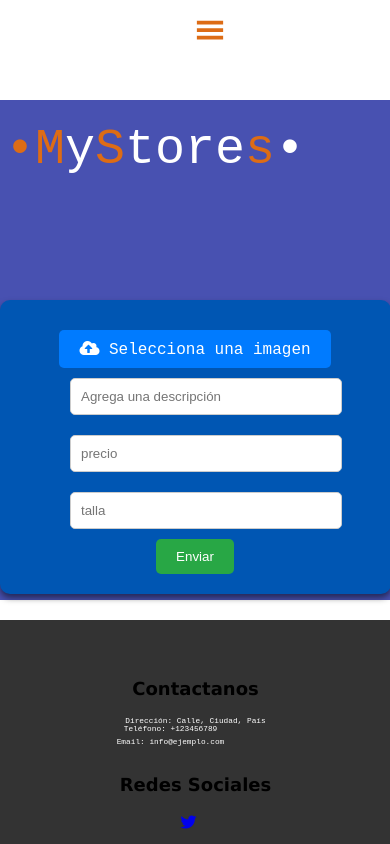
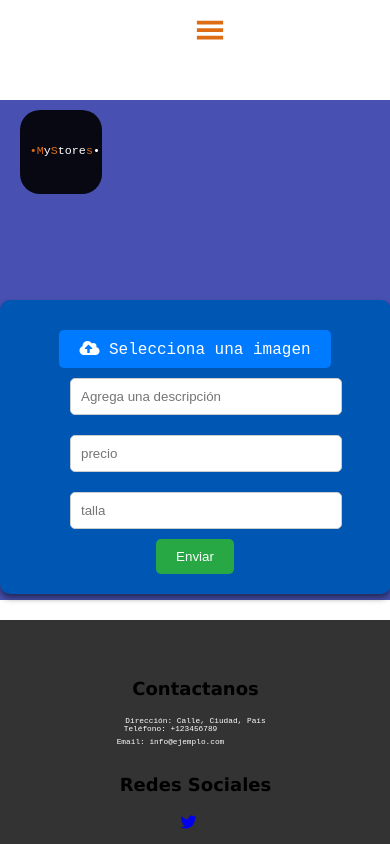
Before and after one commit to jzpoe/storeFull, a React (Vite) app: page /update in a window 390 px wide. Shown: the top 844 px of the page. Built offline with nearby package versions, Linux system fonts and the light colour scheme; no server answers; a small style sheet from the web is missing.

Commit message:
se da un nuevo estilo y responsive 2

```diff
--- a/src/components/body/body.css
+++ b/src/components/body/body.css
@@ -105,3 +105,4 @@ h2 {
         max-width: 768px; /* Ajusta la imagen al ancho del contenedor */
 
   }
+}
--- a/src/components/header/header.css
+++ b/src/components/header/header.css
@@ -103,7 +103,7 @@ h1 {
     justify-content: center;
     align-items: center;
   }
-  .container-header .image-overlay {
+  .image-overlay {
     max-width: 767px;
     max-height: 767px;
     height: 300px;
@@ -111,8 +111,9 @@ h1 {
   .container-header{
     max-width: 767px;
     max-height: 767px;
-    height: 300PX;
+    height: 340PX;
   }
+
   .container-swiper h1{
 
     font-size: 20px;
--- a/src/components/navbar/Navbar.jsx
+++ b/src/components/navbar/Navbar.jsx
@@ -22,17 +22,15 @@ export const Navbar = () => {
       <div className="logo">
         <h1>
           <span className="clas-spam">•M</span>
-  <span >y</span>
-  <span className="class-span" >S</span>tore
-  <span className="class-span" >s</span>•
-
-
-</h1>  </div>
+          <span>y</span>
+          <span className="class-span">S</span>tore
+          <span className="class-span">s</span>•
+        </h1>
+      </div>
 
       <nav className="container-navbar">
-
         <div className="menu-icon" onClick={() => setIsOpen(!isOpen)}>
-    <GiHamburgerMenu />
+          <GiHamburgerMenu  className="menu-hamburguesa"/>
         </div>
         <ul className={`ul-navbar ${isOpen ? "open" : ""}`}>
           <li className="navbar-li">
--- a/src/components/navbar/navbar.css
+++ b/src/components/navbar/navbar.css
@@ -15,28 +15,28 @@
   display: flex;
   align-items: center;
   justify-content: center;
-  margin-right: 100px; /* Mueve el logo al extremo derecho */
-  padding-left: 20px; /* Añade un poco de espacio a la izquierda del logo */
+  margin-right: 5%; /* Mueve el logo al extremo derecho */
+  padding-left: 1%; /* Añade un poco de espacio a la izquierda del logo */
   position: fixed;
-width: 200px;
-  height: 100px;
+  width: 20%; /* Porcentaje del ancho del contenedor padre */
+  height: 10%; /* Porcentaje del alto del contenedor padre */
+  background-color: rgb(0,0,0, 0.9);
+  border-radius: 20px;
+  margin-left: 20px;
+  margin-top: 10px;
 }
 
 .logo h1 {
   margin: 0; /* Elimina el margen del título del logo */
-  font-size: 50px;
+  font-size: 3vw; /* Tamaño de fuente relativo al ancho de la ventana */
   color: #fff;
-  margin-left: 70px;
+  margin-left: 5%; /* Espacio a la izquierda del texto */
+}
 
-}
-.class-span{
-  color: rgb(221, 108, 21);
-
-}
-.clas-spam{
+.clas-spam,
+.class-span {
   color: rgb(221, 108, 21);
 }
-
 .menu-icon {
   display: none;
 }
@@ -89,8 +89,12 @@ width: 200px;
   margin-right: 160px; /* Espacio entre elementos del Navbar */
   width: 170px;
 }
+.menu-hamburguesa{
+  color: rgb(221, 108, 21);
+
+}
 svg{
-  color: rgb(221, 108, 21);
+  color: black;
   height: 60px;
   width: 30px;
 }
@@ -111,11 +115,13 @@ svg{
     .container-navbar{
       flex-direction: column;
     align-items: flex-start; /* Alinea los elementos al principio */
-    background-color: transparent;
     }
     .menu-icon {
       display: block;
       margin-right: 100px;
+    }
+    .right-icons{
+      flex-direction: column;
     }
 
     .ul-navbar {
--- a/src/components/renderImage/render.css
+++ b/src/components/renderImage/render.css
@@ -1,4 +1,5 @@
 .container-image {
+  margin-top: 60px;
   position: relative; /* Asegura que el contenido no se superponga al fondo */
   overflow: hidden; /* Oculta el desbordamiento del contenido */
   width: 100%;
@@ -70,15 +71,18 @@ h2 {
 }
 
 .btn-delete {
+  display: flex;
+  justify-content: center;
+  align-items: center;
   margin-left: 35%;
   margin-top: 1%;
-  background-color: black; /* Color de fondo rojo */
-  color: white; /* Color del texto blanco */
+  background-color: rgb(221, 108, 21); /* Color del texto blanco */
   border: none; /* Sin borde */
   padding: 8px 16px; /* Espaciado interno */
   cursor: pointer; /* Cambiar a cursor de puntero */
   border-radius: 4px; /* Bordes redondeados */
-  font-size: 16px; /* Tamaño de fuente */
+  width: 60px;
+  height: 60px;
 }
 
 /* Estilo cuando se pasa el mouse sobre el botón */
```
Lines whose indentation alone changed are shown as unchanged.
